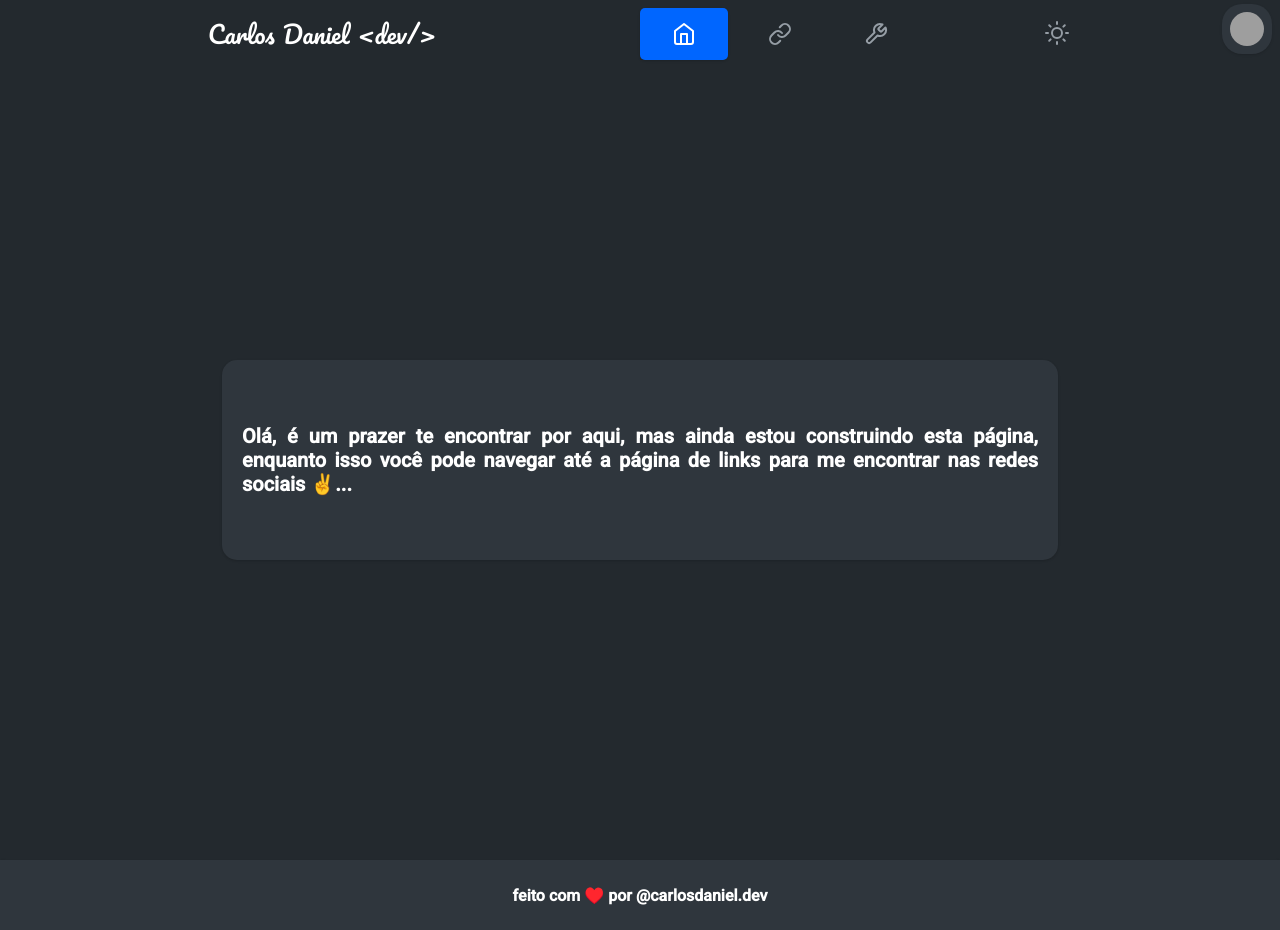
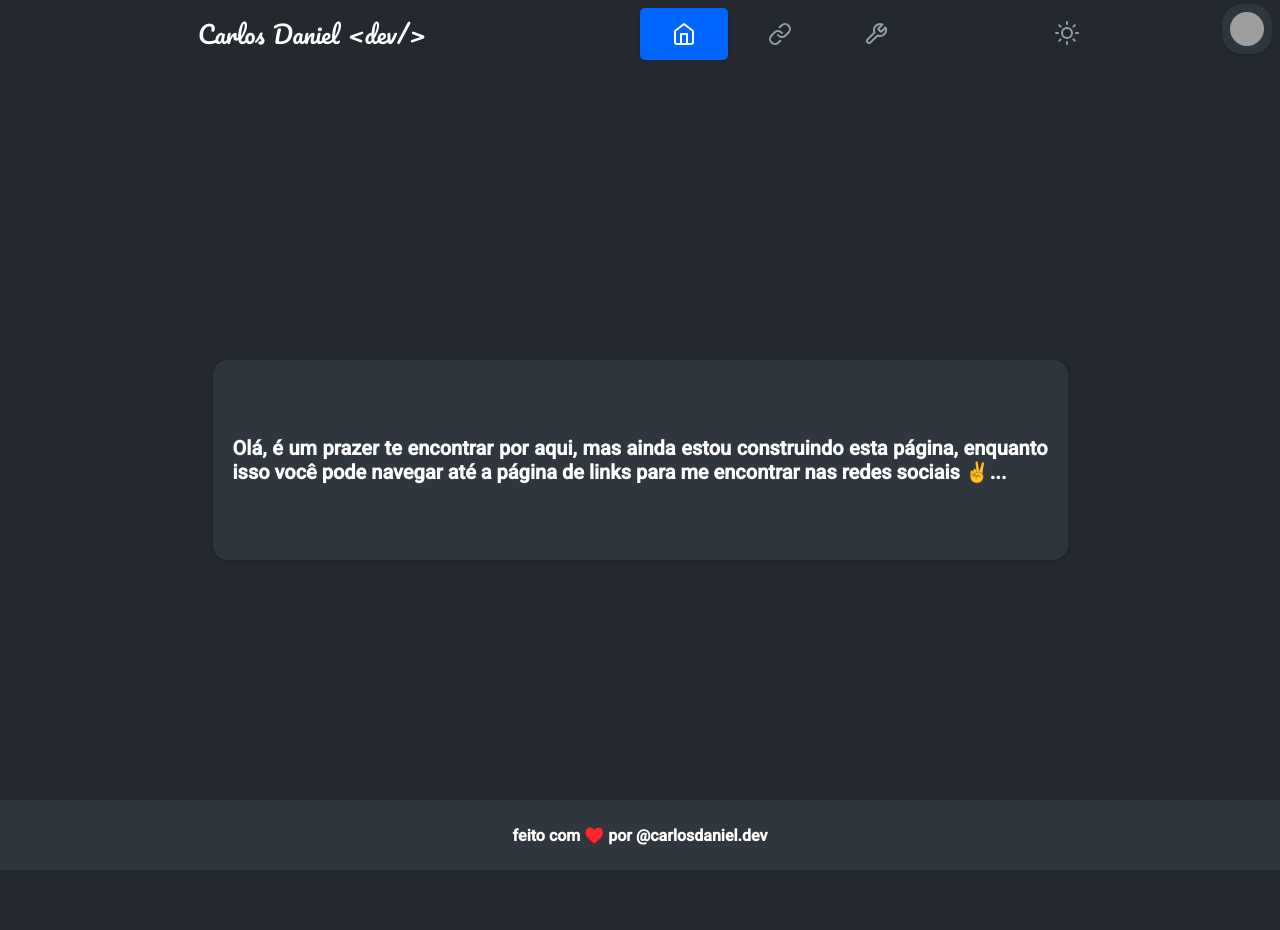
Before and after one commit to CarlosDanielDev/carlosdaniel.dev, a React (Vite) app: page / in a window 1280 px wide. After the commit the page ends 870 px from the top, so only its background shows below. Built offline with nearby package versions, Linux system fonts and the light colour scheme; grey boxes are pictures that could not be loaded.

Commit message:
style: change conatiner height and width

```diff
--- a/src/components/Container/index.ts
+++ b/src/components/Container/index.ts
@@ -1,15 +1,17 @@
+import { breakpointLandscape } from 'src/constants';
 import styled from 'styled-components';
 
 export const CenteredContainer = styled.div`
-	max-width: 900px;
 	width: 100%;
+	height: 100%;
 	overflow: hidden;
 	display: flex;
 	flex-direction: column;
 	margin: 0 auto;
 	padding: 0 10px;
 
-	@media (max-width: 800px) {
+	@media (min-width: ${breakpointLandscape}px) {
+		max-width: 900px;
 		padding: 0;
 	}
 `;
```
